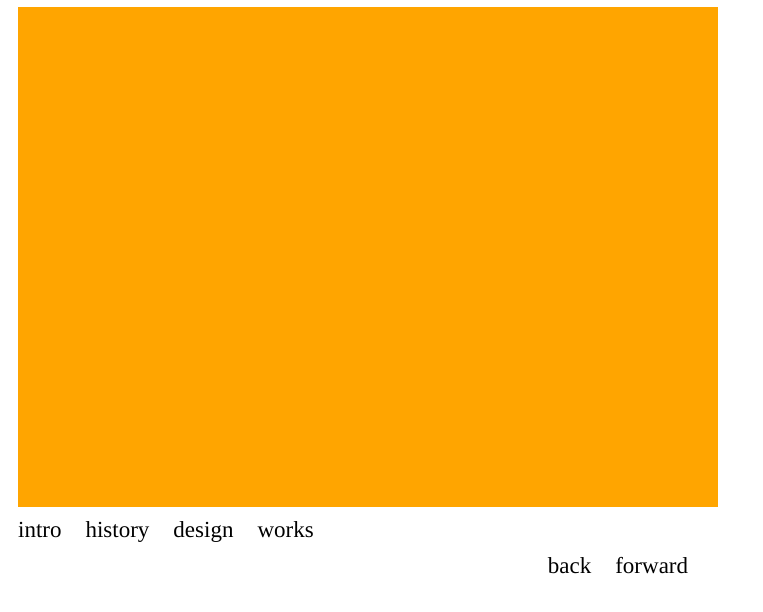
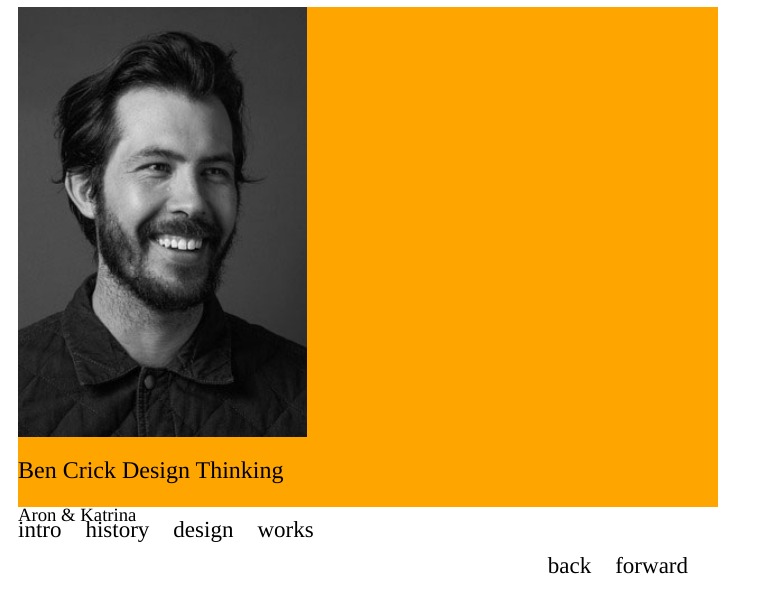
Before and after one commit to aw1954/aw1954.github.io, a plain HTML site: page bencrick/index.html in a window 1280 px wide. Shown: the part 50-662 px from the top of the page, without its empty margins (0-763 px from the left). Drawn offline with Linux system fonts and the light colour scheme.

Commit message:
Update index.html

```diff
--- a/bencrick/index.html
+++ b/bencrick/index.html
@@ -6,9 +6,11 @@
 <body>
     <div>
     <h1>BEN CRICK</h1>
-   <p class="container">
-
-    </p>
+   <div class="container">
+     <img src="headshot2.jpg" style="height:430px;width:auto;"> <!--https://www.w3schools.com/tags/tag_img.asp-->
+     <h2>Ben Crick Design Thinking</h2>
+     <h3>Aron & Katrina</h3>
+   </div>
     <a href="intro.html">intro</a>
     <a href="history.html">history</a>
     <a href="design.html">design</a>
```
